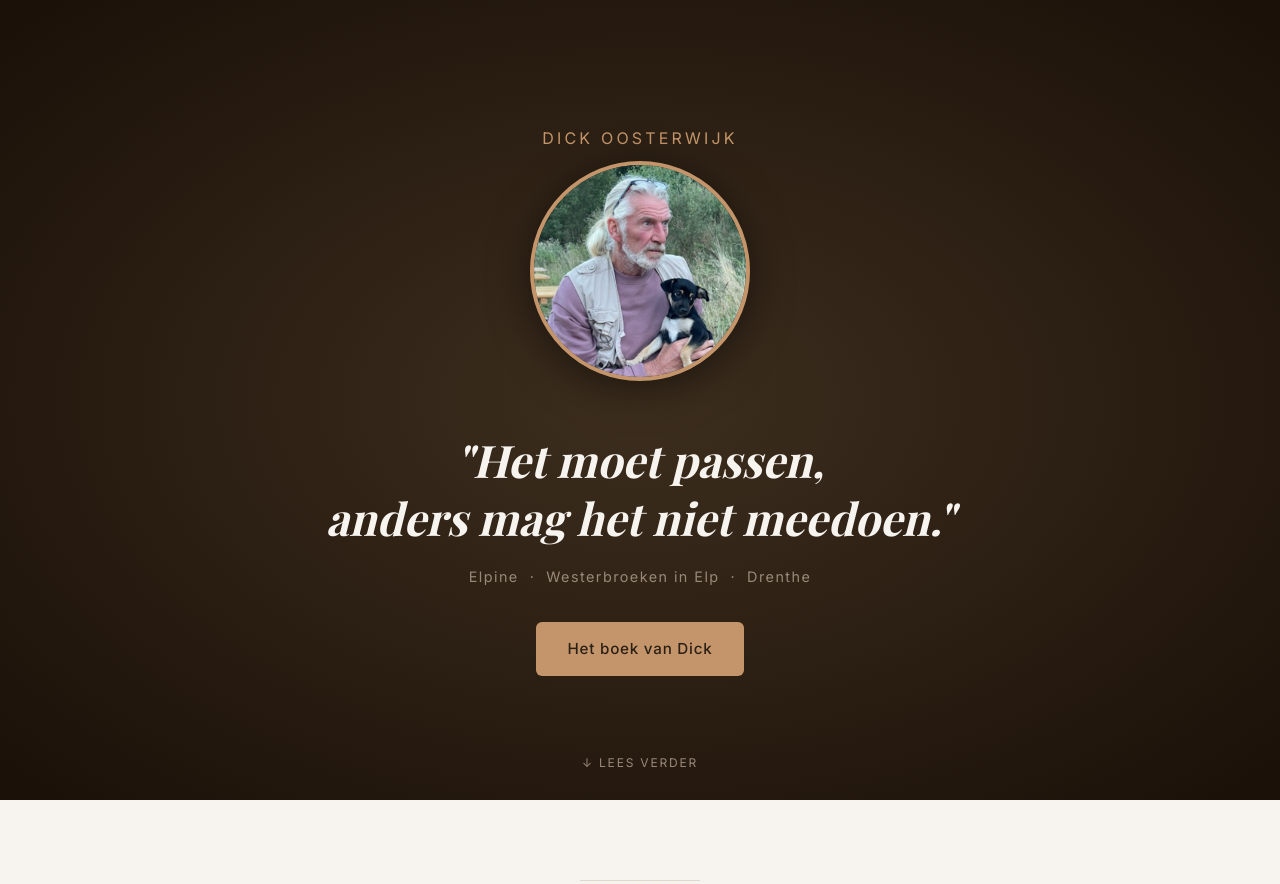
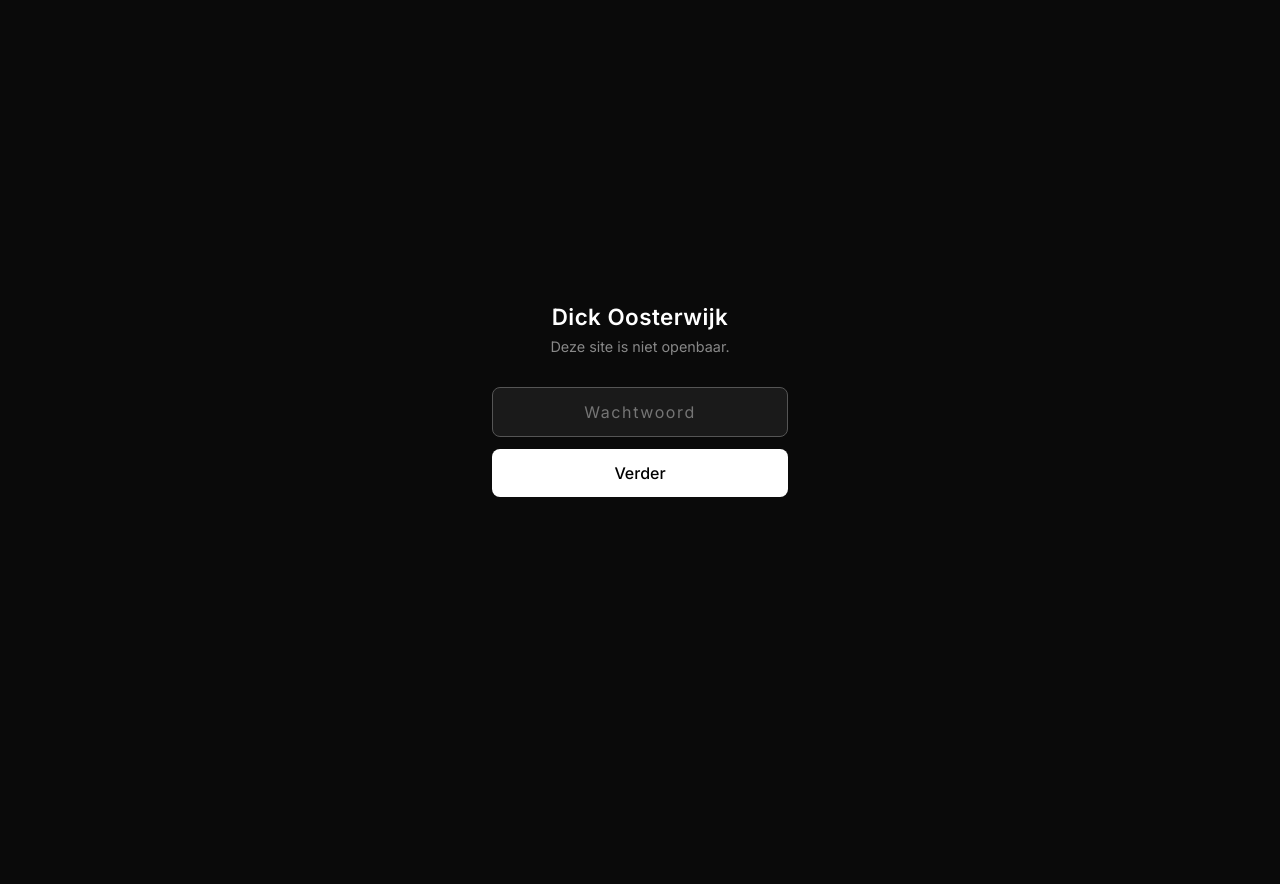
Before and after one commit to martijnaslander/dick-oosterwijk, a plain HTML site: page index.html in a window 1280 px wide. Shown: the top 884 px of the page. After the commit the page ends 800 px from the top, so only its background shows below. Drawn offline with nearby package versions, Linux system fonts and the light colour scheme; a web font is replaced by a local one.

Commit message:
wachtwoordgate: index.html = gate, portret.html = portret, noindex overal
Wachtwoord: westerbroeken. SessionStorage key: dick_auth.
portret.html en boek.html redirecten naar gate als niet ingelogd.
noindex/nofollow op alle drie pagina's.

Co-Authored-By: Claude Sonnet 4.6 <noreply@anthropic.com>

```diff
--- a/index.html
+++ b/index.html
@@ -3,148 +3,103 @@
 <head>
   <meta charset="UTF-8">
   <meta name="viewport" content="width=device-width, initial-scale=1.0">
-  <title>Het moet passen, anders mag het niet meedoen — Dick Oosterwijk</title>
-  <meta name="description" content="Een portret van Dick Oosterwijk — grondlegger van Elpine, voormalig IT-ondernemer, topsporter, en iemand die zijn leven opnieuw inrichtte op zijn eigen voorwaarden.">
-  <link rel="preconnect" href="https://fonts.googleapis.com">
-  <link rel="preconnect" href="https://fonts.gstatic.com" crossorigin>
-  <link href="https://fonts.googleapis.com/css2?family=Merriweather:ital,wght@0,400;0,700;1,400&family=Playfair+Display:ital,wght@0,700;1,400;1,700&family=Inter:wght@400;500&display=swap" rel="stylesheet">
-  <link rel="stylesheet" href="style.css?v=1">
+  <meta name="robots" content="noindex, nofollow">
+  <title>Dick Oosterwijk</title>
+  <link href="https://fonts.googleapis.com/css2?family=Inter:wght@300;400;500;600&display=swap" rel="stylesheet">
+  <style>
+    * { box-sizing: border-box; margin: 0; padding: 0; }
+    body {
+      font-family: 'Inter', sans-serif;
+      background: #0a0a0a;
+      color: #fff;
+      min-height: 100vh;
+      display: flex;
+      align-items: center;
+      justify-content: center;
+    }
+    .gate {
+      text-align: center;
+      padding: 48px 32px;
+      max-width: 360px;
+      width: 100%;
+    }
+    h1 {
+      font-size: 1.4rem;
+      font-weight: 600;
+      letter-spacing: 0.02em;
+      margin-bottom: 8px;
+    }
+    p {
+      color: #888;
+      font-size: 0.9rem;
+      margin-bottom: 32px;
+    }
+    input[type="password"] {
+      width: 100%;
+      padding: 14px 16px;
+      font-size: 1rem;
+      font-family: inherit;
+      background: #1a1a1a;
+      border: 1px solid #333;
+      border-radius: 8px;
+      color: #fff;
+      outline: none;
+      text-align: center;
+      letter-spacing: 0.1em;
+      margin-bottom: 12px;
+      transition: border-color 0.2s;
+    }
+    input[type="password"]:focus { border-color: #555; }
+    button {
+      width: 100%;
+      padding: 14px;
+      font-size: 1rem;
+      font-family: inherit;
+      font-weight: 500;
+      background: #fff;
+      color: #000;
+      border: none;
+      border-radius: 8px;
+      cursor: pointer;
+      transition: background 0.2s;
+    }
+    button:hover { background: #e0e0e0; }
+    .error {
+      margin-top: 12px;
+      color: #ff6b6b;
+      font-size: 0.85rem;
+      display: none;
+    }
+  </style>
 </head>
 <body>
+  <div class="gate">
+    <h1>Dick Oosterwijk</h1>
+    <p>Deze site is niet openbaar.</p>
+    <input type="password" id="pw" placeholder="Wachtwoord" autofocus>
+    <button onclick="check()">Verder</button>
+    <div class="error" id="err">Onjuist wachtwoord</div>
+  </div>
+  <script>
+    if (sessionStorage.getItem('dick_auth') === '1') {
+      window.location.replace('portret.html');
+    }
 
-  <!-- HERO -->
-  <section class="hero">
-    <div class="hero-content">
-      <p class="hero-name">Dick Oosterwijk</p>
-      <img src="dick.png" alt="Dick Oosterwijk met pup" class="hero-photo">
-      <h1>"Het moet passen,<br>anders mag het niet meedoen."</h1>
-      <p class="hero-sub">Elpine &nbsp;·&nbsp; Westerbroeken in Elp &nbsp;·&nbsp; Drenthe</p>
-      <a href="boek.html" class="hero-btn">Het boek van Dick</a>
-    </div>
-    <p class="scroll-hint">↓ lees verder</p>
-  </section>
+    function check() {
+      var pw = document.getElementById('pw').value;
+      if (pw === 'westerbroeken') {
+        sessionStorage.setItem('dick_auth', '1');
+        window.location.replace('portret.html');
+      } else {
+        document.getElementById('err').style.display = 'block';
+        document.getElementById('pw').value = '';
+        document.getElementById('pw').focus();
+      }
+    }
 
-  <!-- INTRO -->
-  <article>
-    <div class="section">
-      <hr class="section-divider">
-
-      <div class="prose">
-        <p>Westerbroeken in Elp is best een heel lange weg, met opmerkelijk weinig huizen. Geen, om precies te zijn. Behalve Westerbroeken 1 dan, maar daar was ik al voorbij gereden omdat ik het niet als woonadres herkende.</p>
-
-        <p>Tien minuten later dan de afgesproken tijd arriveer ik dan toch bij het vreemde, lage gebouw, omheind met een hoog metalen hek, in the middle of nowhere — een uitdrukking die tegenwoordig te pas en te onpas wordt gebruikt, maar hier volstrekt op zijn plaats is.</p>
-
-        <p>Achter het gebouw staat een enorme loods, in de tuin een tweetal yurts — traditionele ronde nomadententen — er lopen her en der wat mensen over het erf, ik word vrolijk begroet door een hond.</p>
-      </div>
-
-      <div class="elpine-block">
-        <p class="motto">"Making people feel better."</p>
-        <p class="elpine-name">Elpine · Westerbroeken 1 · Elp</p>
-      </div>
-
-      <div class="prose">
-        <p>Het is het domicilie van Dick Oosterwijk en zijn bedrijf Elpine (voorheen: Booost), een centrum voor persoonlijke training, voedings- en lifestyleverbetering.</p>
-      </div>
-    </div>
-
-    <!-- EIEREN -->
-    <div class="section" style="padding-top: 0;">
-      <hr class="section-divider">
-
-      <div class="pull-quote">
-        <p>"Mensen moeten meer eieren eten. Vroeger dachten ze dat dat slecht voor je was, maar dat is volstrekte onzin. Een volwassen mens moet minstens een eitje per dag eten. Liever een paar meer."</p>
-      </div>
-
-      <div class="prose">
-        <p>Ik word verwelkomd met een joviaal 'Wil je ook wat eten? Ik wou net gaan lunchen.' Dick neemt me mee naar de keuken en bakt twee eieren voor me.</p>
-
-        <p>'Ik zelf eet er drie per dag en ik heb een cholesterolgehalte waarvan mijn huisarts schrok: hij wist niet dat het zo goed kon zijn. Cholesterol heb je nodig: het is een belangrijke grondstof voor je hormonen, je celwanden, de signaaloverdracht in je hersenen.'</p>
-
-        <p>'Je ziet het aan mensen die cholesterolverlagers gebruiken: die maken geen spierweefsel aan, zijn erg onvrolijk, hebben geen seksdrive meer. Testosteron is heel belangrijk voor de levenslust van mannen én vrouwen.'</p>
-      </div>
-
-      <div class="quote-grid">
-        <div class="quote-card">
-          <p>"Hormonen zijn de basis voor heel veel processen."</p>
-        </div>
-        <div class="quote-card">
-          <p>"Recht voor zijn raap en gáán voor waar hij in gelooft."</p>
-        </div>
-      </div>
-    </div>
-
-    <!-- DE OMSLAG -->
-    <div class="section" style="padding-top: 0;">
-      <hr class="section-divider">
-
-      <div class="prose">
-        <p>De uitgesprokenheid waarmee Oosterwijk zijn stellingen poneert blijkt tekenend voor de persoon die hij is: recht voor zijn raap en gáán voor waar hij in gelooft.</p>
-
-        <p>Acht jaar geleden, na een succesvolle carrière van 25 jaar in de IT-sector, gooide hij zijn leven drastisch om.</p>
-
-        <p>'Het bedrijf waarvan ik mede-eigenaar was werd verkocht. Ik was vijftig en stond voor de keuze: doorgaan, of iets anders gaan doen. Ik had best door willen gaan, ik vond mijn werk leuk. Maar achteraf ben ik heel blij met mijn beslissing, want wat ik nu doe is vele malen leuker. Omdat het meer rechtstreeks toegevoegde waarde heeft. Ik ben telkens met één individu bezig en zie heel direct de vorderingen.'</p>
-      </div>
-
-      <div class="pull-quote">
-        <p>"Van de IT naar sport en gezondheid? Zo'n grote stap was dat in feite niet. Van jongs af aan ben ik bezig geweest met mijn eigen gezondheid en voeding."</p>
-      </div>
-
-      <div class="prose">
-        <p>Dick deed aan topsport, was hardloper op de middellange afstand, trainde acht keer in de week en moest enorm goed op zijn voeding letten. 'De interesse is er altijd geweest.'</p>
-
-        <p>'Meteen nadat ik gestopt was met mijn bedrijf begon ik als sportinstructeur bij Achmea Health Centers. Voor ik het wist gaf ik acht uur les per week. En omdat je als instructeur harder moet fietsen dan de rest, ging ik acht keer per week tot op het bot.'</p>
-
-        <p>'Regelmatig gebeurde het dat mensen na de les naar me toe kwamen en zeiden: "Ik heb hier en daar pijn" — en ik merkte dat het meestal helemaal niet zo ingewikkeld is om dat op te lossen. En vooral: dat ik het heel erg leuk vind om te doen.'</p>
-      </div>
-    </div>
-
-    <!-- NAAR BENEDEN -->
-    <div class="section" style="padding-top: 0;">
-      <hr class="section-divider">
-
-      <div class="pull-quote">
-        <p>"Ik moest een stukje naar beneden, meer 'in mijn beleving gaan zitten', zogezegd. En dat ging opmerkelijk makkelijk."</p>
-      </div>
-
-      <div class="prose">
-        <p>Na zijn opleiding tot sportmasseur groeide het werk organisch. In de fitnessruimte thuis in Borger — 5 bij 6 meter — gaf zijn vrouw Astrid yogalessen en trainde Dick mensen persoonlijk. 's Morgens om zeven uur de eerste winkelier, 's avonds om acht uur nog een klant. 'Het begon zowaar op een bedrijf te lijken.'</p>
-      </div>
-
-      <img src="dick.png" alt="Dick Oosterwijk" class="inline-photo">
-    </div>
-
-    <!-- GASMENGSTATION -->
-    <div class="section" style="padding-top: 0;">
-      <hr class="section-divider">
-
-      <div class="prose">
-        <p>En toen vonden ze Westerbroeken 1.</p>
-
-        <p>'Ja. Sinds het voorjaar van 2010 zijn we eigenaar van dit voormalige gasmengstation van de Gasunie. Een terrein van 2,3 hectare, met 660 vierkante meter kantoorruimte en een loods van 450 vierkante meter.'</p>
-
-        <p>'Toen we het gingen bekijken — het was ongelofelijk. Het zag er niet uit. Er woonde een hele kolonie dieren, onder andere een kerkuil die werkelijk alles had ondergescheten. Alles was wit en er lagen werkelijk honderden uilenballen. We hebben een uilenkast gebouwd in de loods. Daar zit-ie nu. Afgelopen jaar hadden we er twee jonge uiltjes bij.'</p>
-      </div>
-
-      <div class="pull-quote">
-        <p>"Het is perfect. We nemen het."</p>
-      </div>
-
-      <div class="prose">
-        <p>'Het gebouw had lang leeg gestaan. Veel achterstallig onderhoud. Maar wel heel veel mogelijkheden op een prachtige, rustige plek.'</p>
-      </div>
-
-      <div class="elpine-block">
-        <p class="motto">"Het moet passen, anders mag het niet meedoen."</p>
-        <p class="elpine-name">— Dick Oosterwijk</p>
-      </div>
-    </div>
-  </article>
-
-  <!-- FOOTER -->
-  <footer>
-    <p>Dick Oosterwijk &nbsp;·&nbsp; <a href="https://elpine.nl" target="_blank">elpine.nl</a></p>
-    <p style="margin-top: 0.5rem; font-size: 0.8rem;">Portret door <a href="https://martijnaslander.nl" target="_blank">Martijn Aslander</a></p>
-  </footer>
-
+    document.getElementById('pw').addEventListener('keydown', function(e) {
+      if (e.key === 'Enter') check();
+    });
+  </script>
 </body>
 </html>
```
Also changed, not shown: boek.html (+3 -1 lines), portret.html (added, +152 -0 lines).
